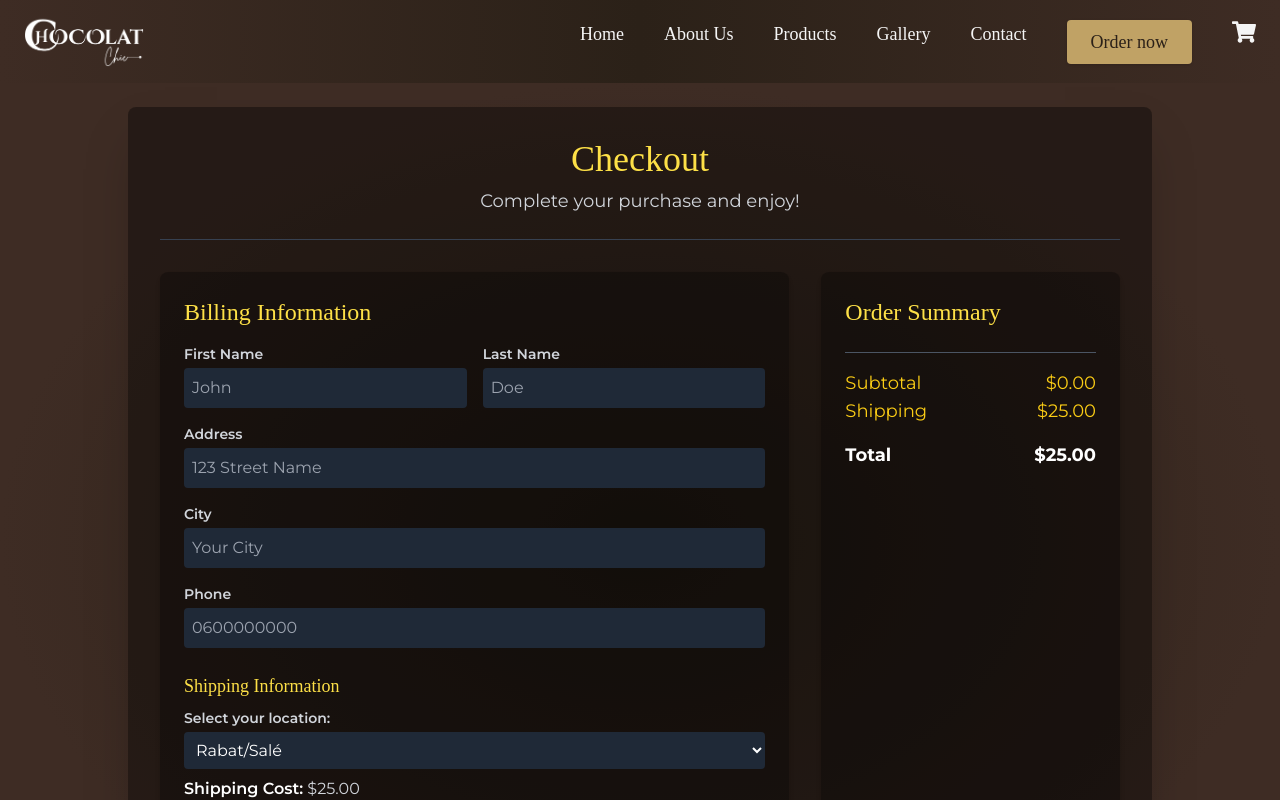
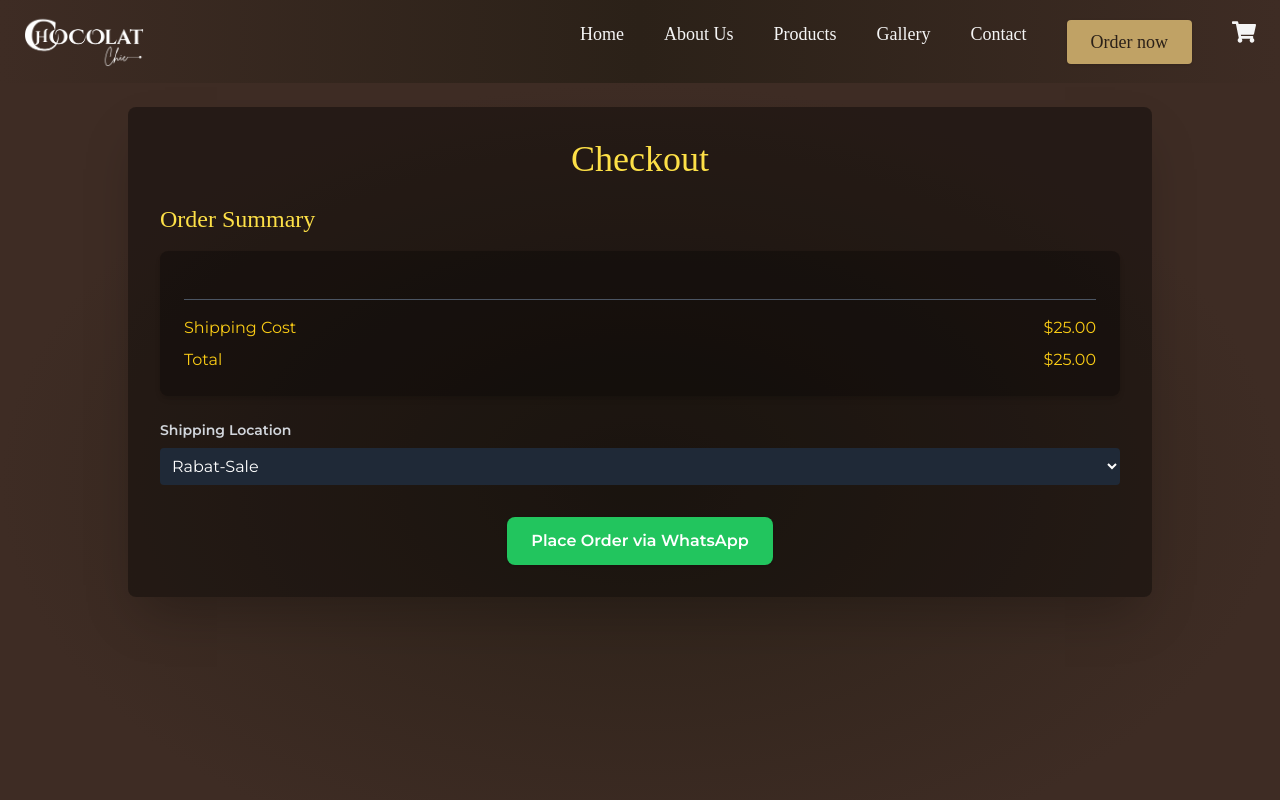
Before and after one commit to SoufianeRefaiCoding/Chocolat_chic, a Next.js app: page /checkout in a window 1280 px wide. Shown: the top 800 px of the page. Built offline with nearby package versions, Linux system fonts and the light colour scheme; a web font is replaced by a local one.

Commit message:
send data order in whtssap

```diff
--- a/pages/checkout/index.js
+++ b/pages/checkout/index.js
@@ -3,12 +3,12 @@
 import React, { useState } from "react";
 import { useCart } from "react-use-cart";
 import { useRouter } from "next/navigation";
+
 const Checkout = () => {
   const { items = [], cartTotal = 0, emptyCart } = useCart();
   const [location, setLocation] = useState("rabat-sale");
   const router = useRouter();
 
-  // Calculate shipping cost based on location
   const getShippingCost = () => {
     return location === "rabat-sale" ? 25 : 40;
   };
@@ -16,149 +16,83 @@ const Checkout = () => {
   const shippingCost = getShippingCost();
   const totalPrice = cartTotal + shippingCost;
 
+  const generateWhatsAppMessage = () => {
+    const orderDetails = items
+      .map((item) => `- ${item.title} x${item.quantity} ($${item.price.toFixed(2)})`)
+      .join("\n");
+
+    return encodeURIComponent(
+      `🛒 New Order:\n\n${orderDetails}\n\n🚚 Shipping Location: ${location}\n🚛 Shipping Cost: $${shippingCost}\n💰 Total: $${totalPrice.toFixed(
+        2
+      )}\n\nPlease confirm the order.`
+    );
+  };
+
+  const handlePlaceOrder = () => {
+    const message = generateWhatsAppMessage();
+    const phoneNumber = "+212612631518"; // Your WhatsApp number in international format
+    const whatsappUrl = `https://wa.me/${phoneNumber}?text=${message}`;
+
+    // Redirect to WhatsApp with pre-filled message
+    window.open(whatsappUrl, "_blank");
+
+    // Optionally clear the cart and redirect to confirmation page
+    emptyCart();
+    router.push("/confirmation");
+  };
+
   return (
     <div className="bg-[radial-gradient(closest-side,_#2B2118,_#3E2C24)] text-white min-h-screen p-6 font-montserrat">
       <div className="max-w-5xl mx-auto bg-black bg-opacity-40 shadow-2xl rounded-lg p-8">
-        {/* Header */}
-        <div className="text-center border-b border-gray-700 pb-6">
-          <h1 className="text-4xl font-cinzel text-yellow-300">Checkout</h1>
-          <p className="mt-2 text-gray-300 text-lg">
-            Complete your purchase and enjoy!
-          </p>
-        </div>
-        <div className="grid grid-cols-1 lg:grid-cols-3 gap-8 mt-8">
-          {/* Billing Details */}
-          <div className="col-span-2 bg-black bg-opacity-30 p-6 rounded-lg shadow-md">
-            <h2 className="text-2xl font-cinzel text-yellow-300 mb-4">
-              Billing Information
-            </h2>
-            {/* //form shiping */}
-            <form>
-              <div className="grid grid-cols-2 gap-4">
-                <div>
-                  <label className="block text-sm font-semibold text-gray-300">
-                    First Name
-                  </label>
-                  <input
-                    type="text"
-                    className="w-full mt-1 p-2 rounded bg-gray-800 text-white focus:outline-none focus:ring-2 focus:ring-yellow-400"
-                    placeholder="John"
-                  />
-                </div>
-                <div>
-                  <label className="block text-sm font-semibold text-gray-300">
-                    Last Name
-                  </label>
-                  <input
-                    type="text"
-                    className="w-full mt-1 p-2 rounded bg-gray-800 text-white focus:outline-none focus:ring-2 focus:ring-yellow-400"
-                    placeholder="Doe"
-                  />
-                </div>
-              </div>
-
-              <div className="mt-4">
-                <label className="block text-sm font-semibold text-gray-300">
-                  Address
-                </label>
-                <input
-                  type="text"
-                  className="w-full mt-1 p-2 rounded bg-gray-800 text-white focus:outline-none focus:ring-2 focus:ring-yellow-400"
-                  placeholder="123 Street Name"
-                />
-              </div>
-              <div className="mt-4">
-                <label className="block text-sm font-semibold text-gray-300">
-                  City
-                </label>
-                <input
-                  type="text"
-                  className="w-full mt-1 p-2 rounded bg-gray-800 text-white focus:outline-none focus:ring-2 focus:ring-yellow-400"
-                  placeholder="Your City"
-                />
-              </div>
-              <div className="mt-4">
-                <label className="block text-sm font-semibold text-gray-300">
-                  Phone
-                </label>
-                <input
-                  type="text"
-                  className="w-full mt-1 p-2 rounded bg-gray-800 text-white focus:outline-none focus:ring-2 focus:ring-yellow-400"
-                  placeholder="0600000000"
-                />
-              </div>
+        <h1 className="text-4xl font-cinzel text-yellow-300 text-center">
+          Checkout
+        </h1>
         <div className="mt-6">
-                <h2 className="text-lg font-cinzel text-yellow-300 mb-2">
-                  Shipping Information
-                </h2>
-                <label className="block text-sm font-semibold text-gray-300">
-                  Select your location:
-                </label>
-                <select
-                  value={location}
-                  onChange={(e) => setLocation(e.target.value)}
-                  className="w-full mt-1 p-2 rounded bg-gray-800 text-white focus:outline-none focus:ring-2 focus:ring-yellow-400"
-                >
-                  <option value="rabat-sale">Rabat/Salé</option>
-                  <option value="outside">Outside Rabat/Salé</option>
-                </select>
-                <p className="mt-2 text-gray-300">
-                  <span className="font-semibold text-white">Shipping Cost:</span>{" "}
-                  ${shippingCost.toFixed(2)}
-                </p>
-              </div>
-            </form>
-           </div>
-
-          {/* Order Summary */}
-          <div className="bg-black bg-opacity-30 p-6 rounded-lg shadow-md">
           <h2 className="text-2xl font-cinzel text-yellow-300 mb-4">
             Order Summary
           </h2>
-            <div className="space-y-4">
+          <div className="bg-black bg-opacity-30 p-6 rounded-lg shadow-md">
             {items.map((item) => (
               <div
                 key={item.id}
                 className="flex justify-between items-center text-gray-300"
               >
-                  <span className="font-semibold text-white">
-                    {item.title} x{item.quantity}
-                  </span>
+                <span>{item.title} x{item.quantity}</span>
                 <span>${(item.price * item.quantity).toFixed(2)}</span>
               </div>
             ))}
-            </div>
-            <div className="border-t border-gray-600 mt-6 pt-4 text-lg text-yellow-400">
-              <div className="flex justify-between items-center">
-                <span>Subtotal</span>
-                <span>${cartTotal.toFixed(2)}</span>
-              </div>
-              <div className="flex justify-between items-center">
-                <span>Shipping</span>
+            <div className="border-t border-gray-600 mt-6 pt-4">
+              <div className="flex justify-between items-center text-yellow-400">
+                <span>Shipping Cost</span>
                 <span>${shippingCost.toFixed(2)}</span>
               </div>
-              <div className="flex justify-between items-center font-bold text-white mt-4">
+              <div className="flex justify-between items-center text-yellow-400 mt-2">
                 <span>Total</span>
                 <span>${totalPrice.toFixed(2)}</span>
               </div>
             </div>
           </div>
         </div>
-
-        {/* Actions */}
+        <div className="mt-6">
+          <label className="block text-sm font-semibold text-gray-300">
+            Shipping Location
+          </label>
+          <select
+            value={location}
+            onChange={(e) => setLocation(e.target.value)}
+            className="w-full mt-2 p-2 rounded bg-gray-800 text-white focus:outline-none focus:ring-2 focus:ring-yellow-400"
+          >
+            <option value="rabat-sale">Rabat-Sale</option>
+            <option value="outside">Outside Rabat-Sale</option>
+          </select>
+        </div>
         <div className="mt-8 text-center">
           <button
-            onClick={() => {
-              emptyCart();
-              router.push("/confirmation");
-            }}
+            onClick={handlePlaceOrder}
             className="px-6 py-3 bg-green-500 text-white font-semibold rounded-lg shadow hover:bg-green-600 transition"
           >
-            Place Order
+            Place Order via WhatsApp
           </button>
-          <p className="mt-4 text-sm text-gray-400">
-            By clicking "Place Order", you agree to our terms and conditions.
-          </p>
         </div>
       </div>
     </div>
```
Lines whose indentation alone changed are shown as unchanged.
